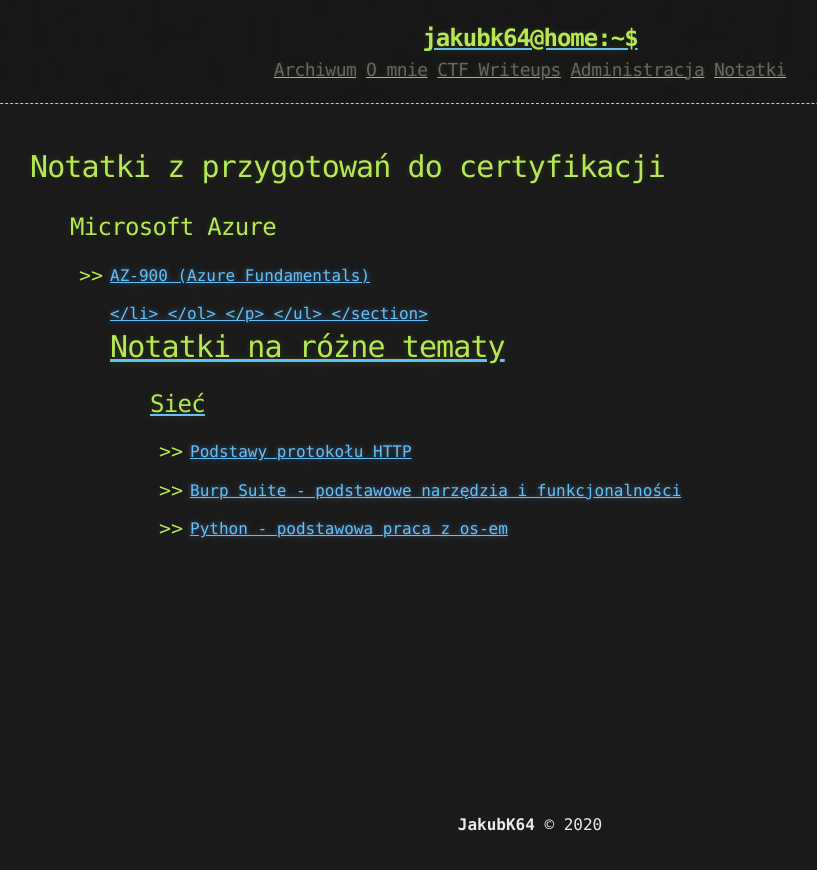
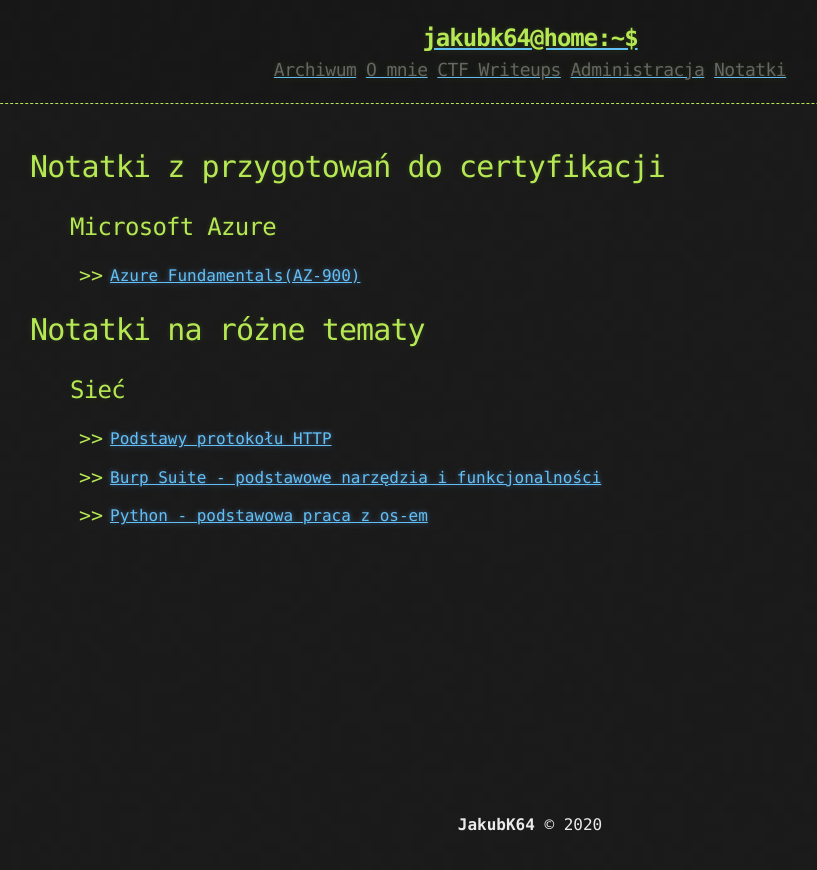
Before and after one commit to JakubK64/jakubk64.github.io, a Jekyll site: the page built from notes.md, in a window 1280 px wide. Shown: the top 870 px of the page, without its empty margins (110-927 px from the left). Built offline with Jekyll 4.4.1, drawn with Linux system fonts in a browser that asks for light colours.

Commit message:
Minox fixes

```diff
--- a/notes.md
+++ b/notes.md
@@ -1,12 +1,13 @@
 ---
 layout: page
 ---
+
 <section>
 	<h1>Notatki z przygotowań do certyfikacji</h1>
 	<ul>
 		<p><h2>Microsoft Azure</h2>
 			<ol>
-				<li><a href="{{ "/AZ-900-preparation-notes" | prepend: site.baseurl | replace: '//', '/' }}"><p>AZ-900 (Azure Fundamentals)</p></li>
+				<li><a href="{{ "/AZ-900-preparation-notes" | prepend: site.baseurl | replace: '//', '/' }}"><p>Azure Fundamentals(AZ-900)</p></a></li>
 			</ol>
 		</p>
 	</ul>
```
